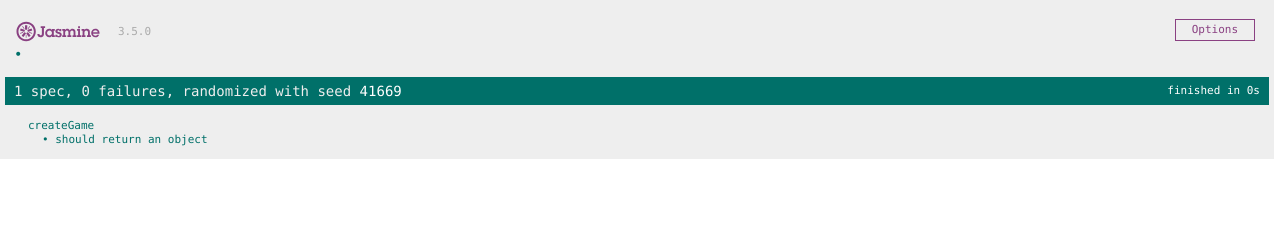
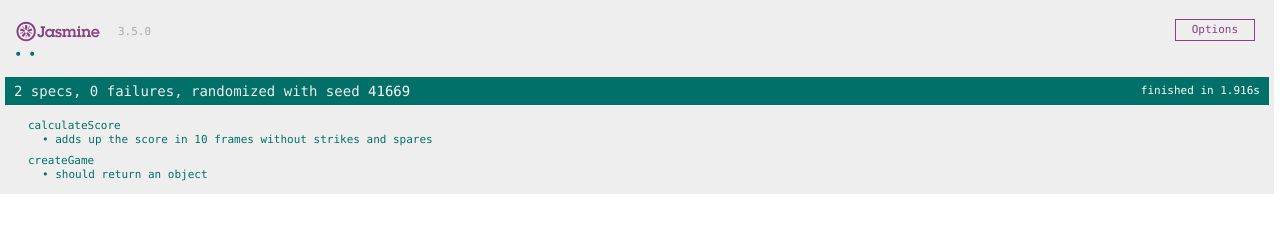
Before and after one commit to EdZeno/Bowling-Score-Card, a plain HTML site: page SpecRunner.html in a window 1280 px wide. Drawn offline with Linux system fonts and the light colour scheme.

Commit message:
added a function to calculate score now it adds up score in 10 frames without strikes and spares

```diff
--- a/SpecRunner.html
+++ b/SpecRunner.html
@@ -13,10 +13,11 @@
 
   <!-- include source files here... -->
   <script src="src/scoreCard.js"></script>
+  <script src="src/calculateScore.js"></script>
 
   <!-- include spec files here... -->
   <script src="spec/scoreCardSpec.js"></script>
-
+  <script src="spec/calculateScoreSpec.js"></script>
 
 </head>
 
--- /dev/null
+++ b/spec/calculateScoreSpec.js
@@ -0,0 +1,8 @@
+describe('calculateScore', function() {
+
+  let params = new URLSearchParams("file:///Users/eduardkulcsickij-gut/MAKERS/Bowling-challenge/Bowling/ui.html?F1R1=1&F1R2=1&F2R1=1&F2R2=1&F3R1=1&F3R2=1&F4R1=1&F4R2=1&F5R1=1&F5R2=1&F6R1=1&F6R2=1&F7R1=1&F7R2=1&F8R1=1&F8R2=1&F9R1=1&F9R2=1&F10R1=1&F10R2=1&F10R3=1");
+  it('adds up the score in 10 frames without strikes and spares', function() {
+    expect(calculateScore(createScoreCard(params))).toEqual(21)
+  })
+
+})
--- /dev/null
+++ b/src/calculateScore.js
@@ -0,0 +1,23 @@
+"use strict";
+
+let calculateScore = function(input) {
+  let scoreByFrames = [input[9].reduce((a, b) => a + b, 0)];
+
+  for (let i = 0; i < 9; i++) {
+    if (input[i][0] === 10) {
+      scoreByFrames.push(10 + input[i+1][0] + input[i+1][1])
+    }
+    else if (input[i][0] + input[i][1] === 10) {
+      scoreByFrames.push(10 + input[i+1][0])
+    }
+    else {
+      scoreByFrames.push(input[i].reduce((a, b) => a + b, 0))
+    }
+  }
+
+  let totalScore = scoreByFrames.reduce((a, b) => a + b, 0)
+
+  // console.log(scoreByFrames)
+  // console.log(totalScore)
+  return totalScore
+}
```
